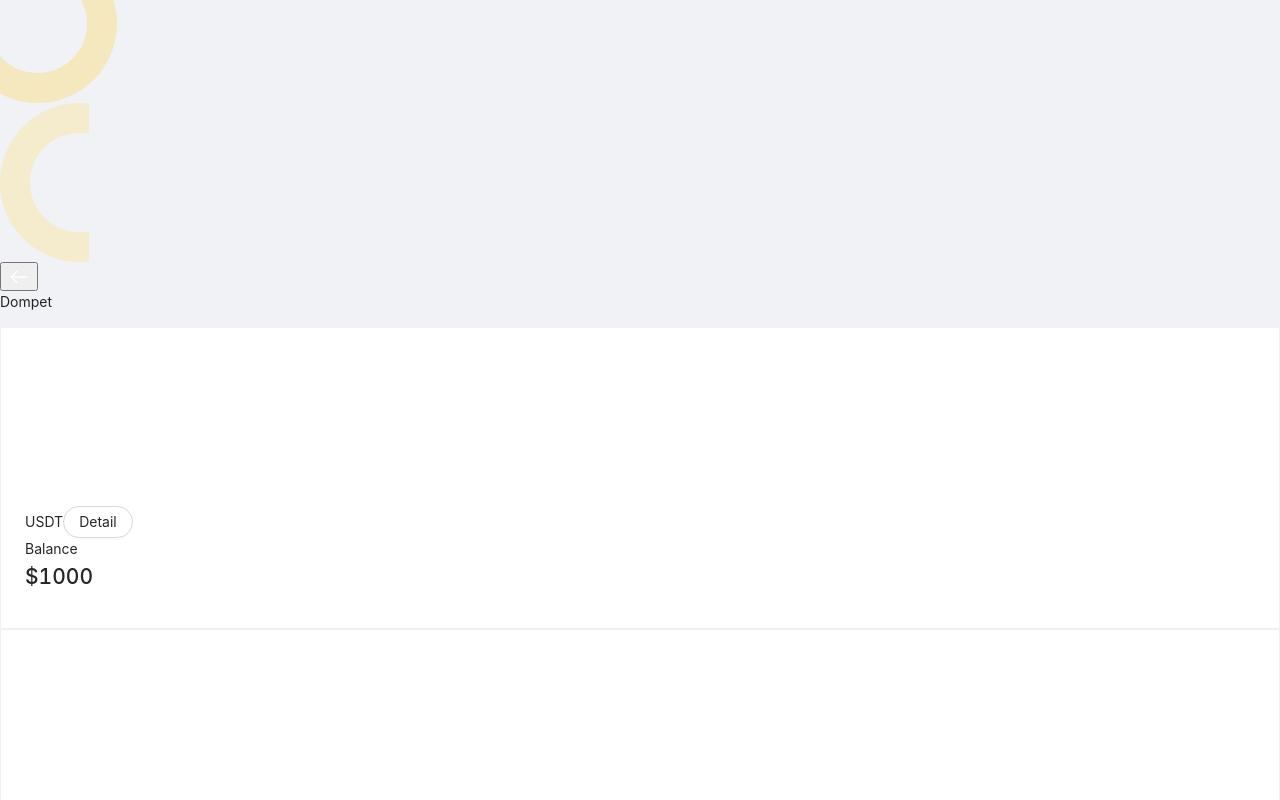
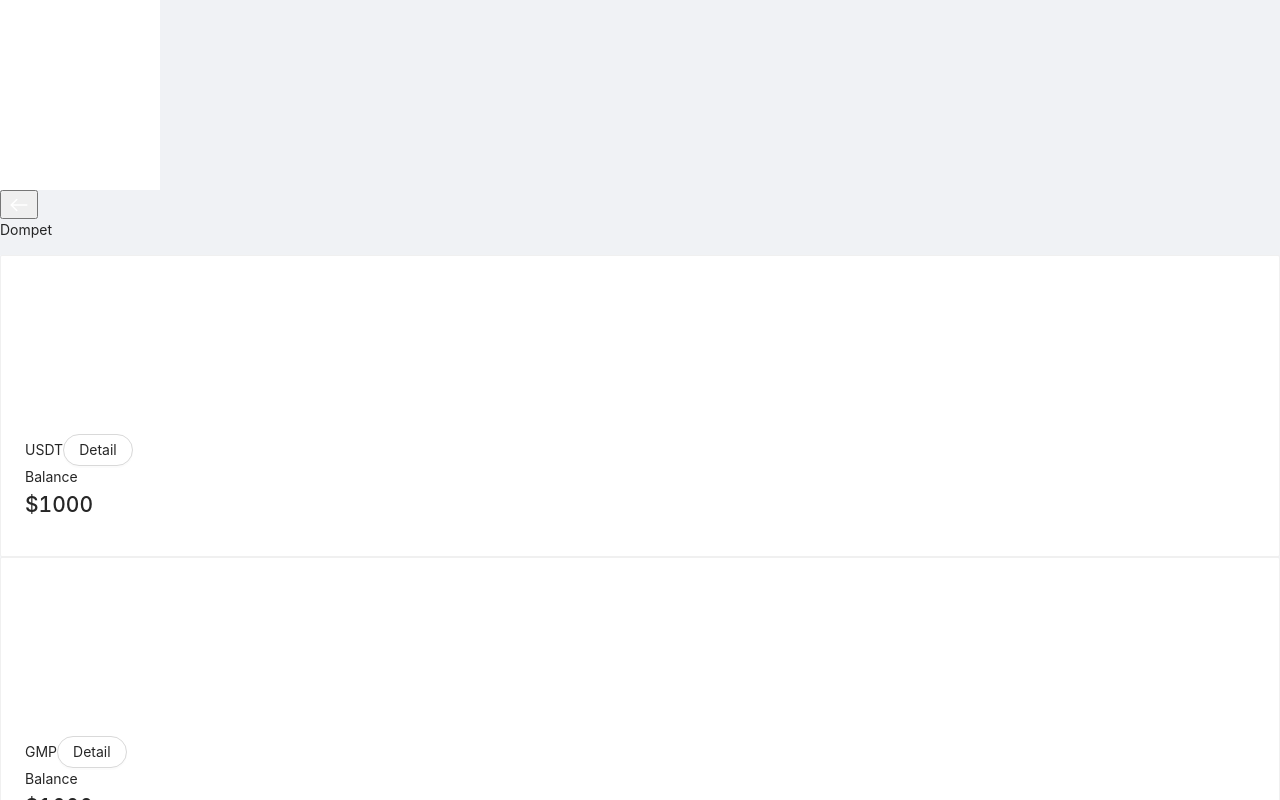
Before and after one commit to dystianen/gmp-frontend, a Next.js app: page /wallet in a window 1280 px wide. Shown: the top 800 px of the page. Built offline with nearby package versions, Linux system fonts and the light colour scheme; sample sign-in values are in the browser's storage.

Commit message:
fix: change background card

```diff
--- a/pages/wallet/index.js
+++ b/pages/wallet/index.js
@@ -22,11 +22,8 @@ const Wallet = observer(() => {
     return (
         <>
             <div className={"relative min-h-screen flex flex-col max-w-lg mx-auto px-8 bg-[#FAFAFA] overflow-hidden"}>
-                <div className={'absolute top-0 left-0'}>
-                    <Image src={'/assets/icons/Ellipse1.svg'} alt={'icon'} preview={false}/>
-                </div>
-                <div className={'absolute top-11 right-0'}>
-                    <Image src={'/assets/icons/Ellipse3.svg'} alt={'icon'} preview={false}/>
+                <div className={'absolute right-0'}>
+                    <Image src={'/assets/background/PatternBG2.svg'} alt={'icon'} preview={false}/>
                 </div>
                 <div className={"flex w-full mt-10"}>
                     <div>
```
Also changed, not shown: public/assets/background/PatternBG2.svg (added).
